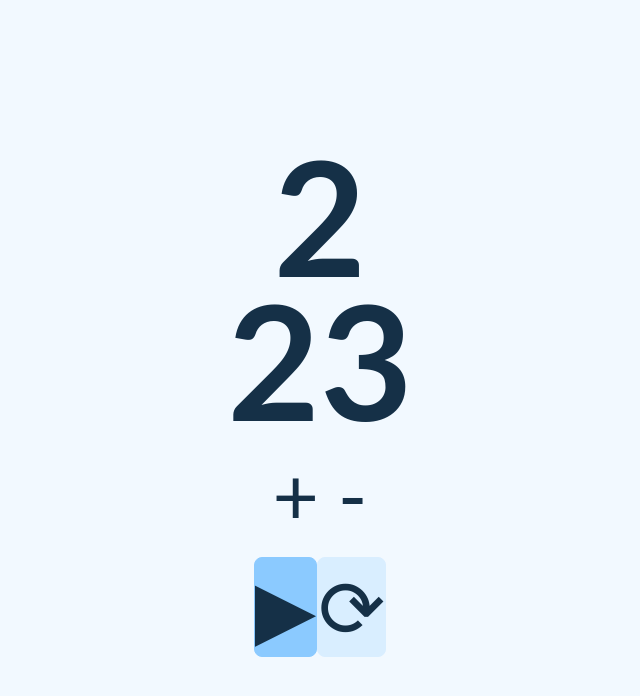
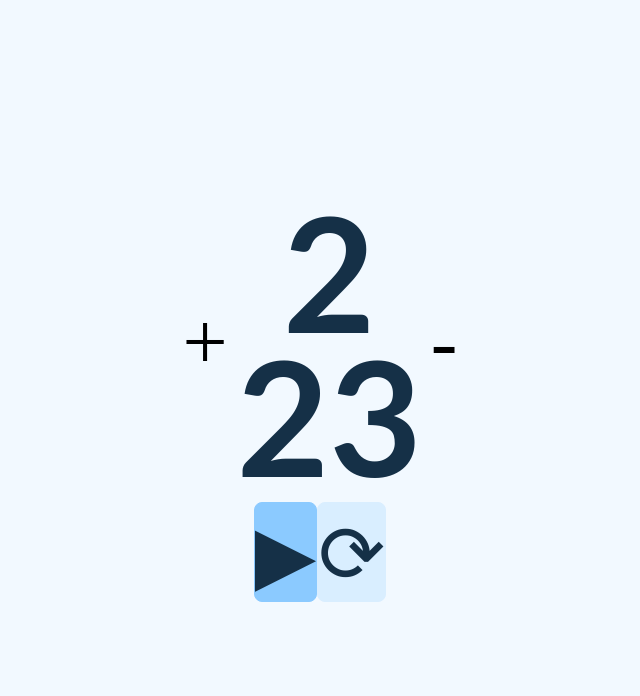
Before and after one commit to imedfan/pomodorin, a website: page index.html in a window 1280 px wide. Shown: the whole page, without its empty margins (320-960 px from the left). Drawn offline with Linux system fonts and the light colour scheme.

Commit message:
edit PM button location

```diff
--- a/index.html
+++ b/index.html
@@ -8,16 +8,19 @@
 </head>
 <body>
 
+    <div class="no-select" id="clock_block">
+      <a onclick='up()' id='up'>+</a>
       <div class="no-select" id="clock">
-
         <p id='time'></p>
         <p id='time'>23</p>
+      </div>
+      <a onclick='down()' id='down'>-</a>
+    </div>
 
-      </div>
-      <div class="no-select" id="button_ud">
+      <!-- <div class="no-select" id="button_ud">
         <a onclick='up()' id='up'>+</a>
-        <a onclick='down()' id='down'>-</a>
-      </div>
+
+      </div> -->
       <div class="no-select" id="button_sr">
 
         <a class="no-select" onclick='start()' id='start'>▶</a>
--- a/styles.css
+++ b/styles.css
@@ -13,6 +13,15 @@ body {
   height: 100vh;
   grid-gap: 15px;
   align-content:center;
+}
+
+#clock_block {
+  display: flex;
+  justify-content: space-evenly;
+  align-items: center;
+  #up, #down {
+    font-size: 10vh;
+  }
 }
 
 #time {
@@ -46,8 +55,6 @@ body {
   margin-left: 10vh;
   margin-right: 10vh;
   color: #153047;
-
-
 }
 
 #button_sr {
```
